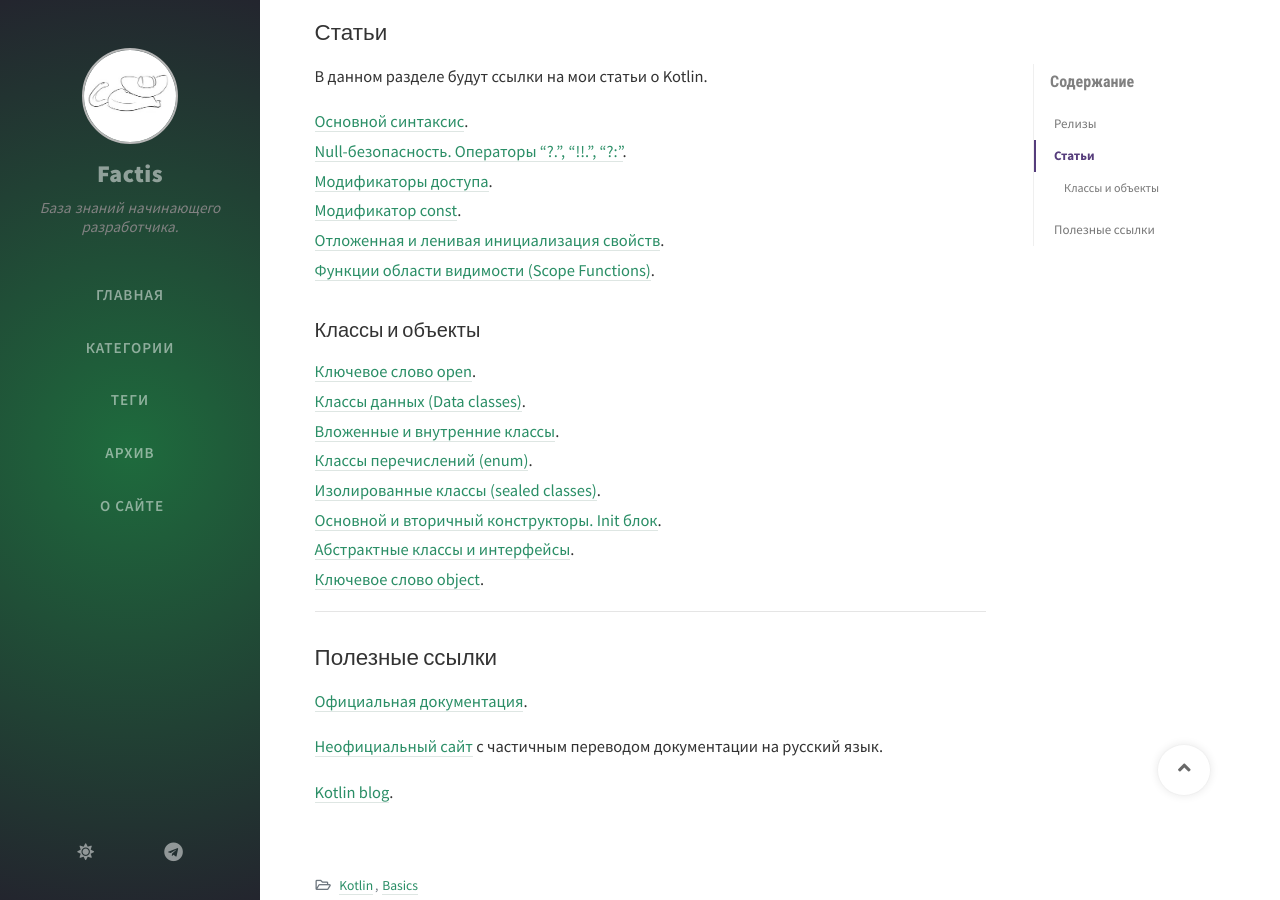
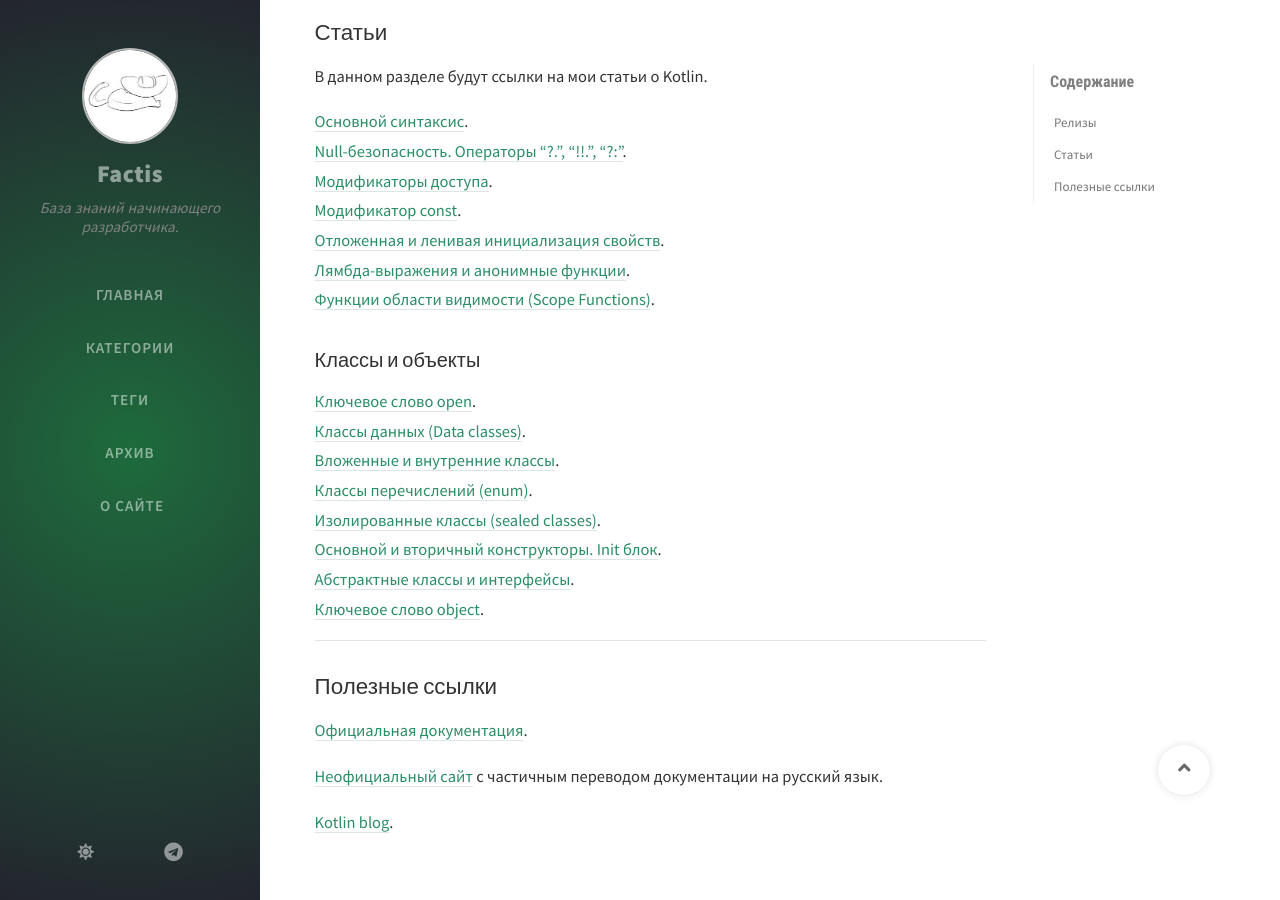
Before and after one commit to Bimlibik/bimlibik.github.io, a Jekyll site: the page built from _posts/kotlin/2020-06-02-kotlin-overview.md, in a window 1280 px wide and 900 px high, scrolled down 978 px. Built offline with Jekyll 4.4.1, drawn with Linux system fonts in a browser that asks for light colours; nearby versions of some CDN libraries; comment, search, counter and statistics services are not loaded.

Commit message:
Update: добавила ссылку на статью про лямбда-выражения.

```diff
--- a/_posts/kotlin/2020-06-02-kotlin-overview.md
+++ b/_posts/kotlin/2020-06-02-kotlin-overview.md
@@ -52,6 +52,7 @@ Studio, можно использовать при разработке на Kot
 [Модификаторы доступа](https://bimlibik.github.io/posts/kotlin-visibility-modifiers/). <br>
 [Модификатор const](https://bimlibik.github.io/posts/kotlin-const-modifier/). <br>
 [Отложенная и ленивая инициализация свойств](https://bimlibik.github.io/posts/kotlin-lateinit-and-lazy/). <br>
+[Лямбда-выражения и анонимные функции](https://bimlibik.github.io/posts/kotlin-lambdas-expressions-and-anonymous-functions). <br>
 [Функции области видимости (Scope Functions)](https://bimlibik.github.io/posts/kotlin-scope-functions/). <br>
 
 
```
